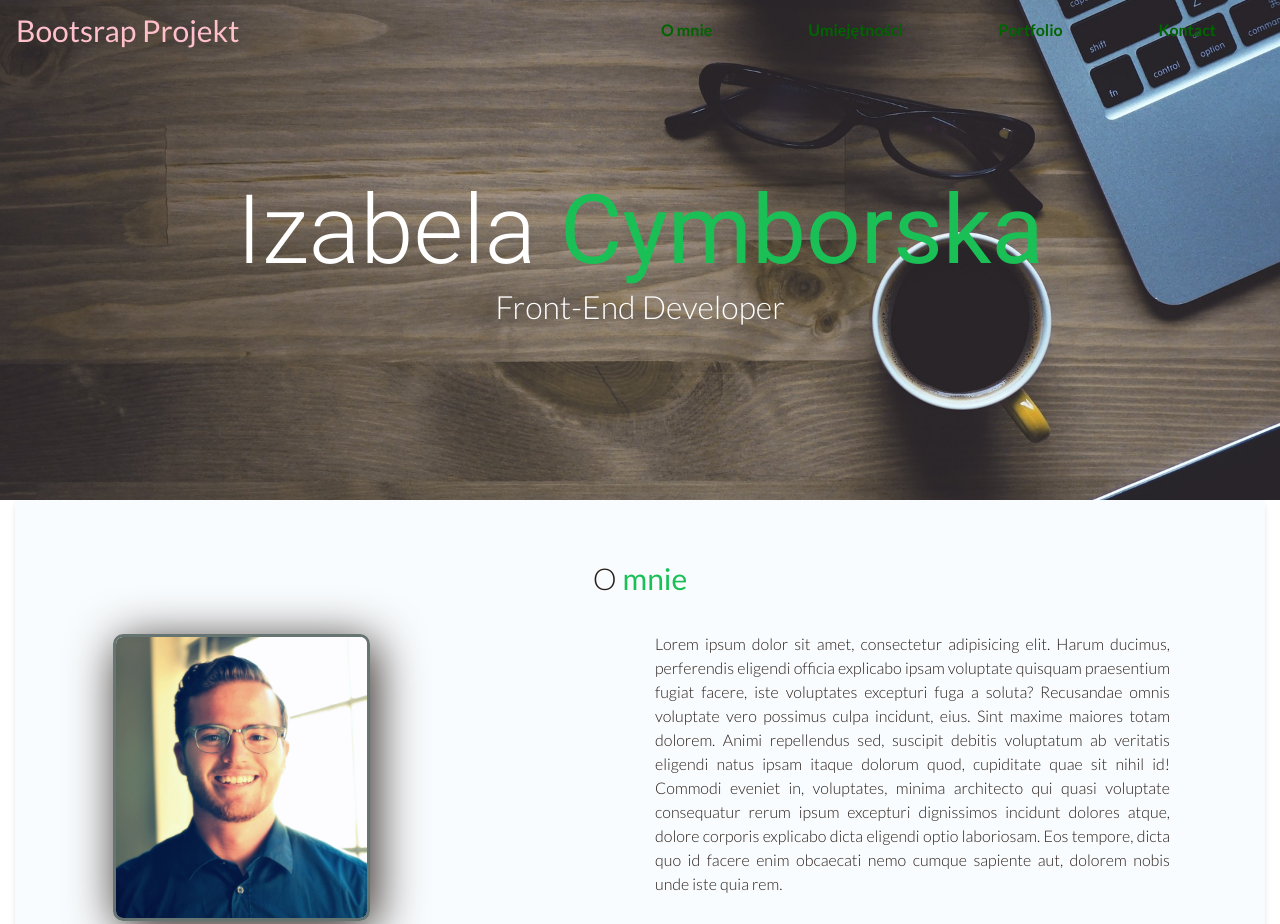
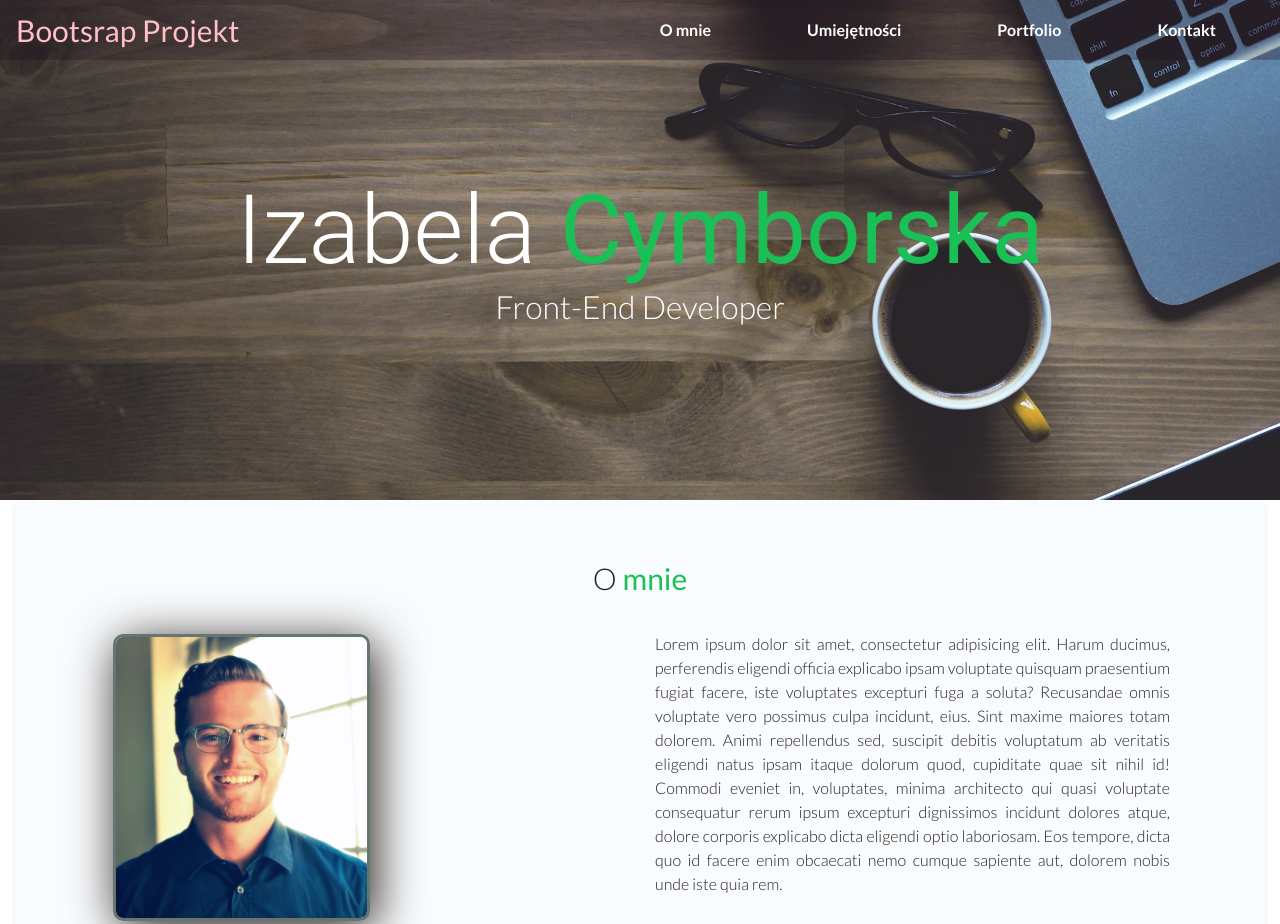
Before and after one commit to izabelacymborska1/css-rozszerzony, a plain HTML site: page portfolio-zadanie-domowe-bootstrap/index.html in a window 1280 px wide. Shown: the top 924 px of the page. Drawn offline with nearby package versions, Linux system fonts and the light colour scheme; a web font is replaced by a local one.

Commit message:
no message

```diff
--- a/portfolio-zadanie-domowe-bootstrap/css/style.css
+++ b/portfolio-zadanie-domowe-bootstrap/css/style.css
@@ -24,6 +24,7 @@ nav {
     height: 60px;
     top: 0;
     z-index: 20;
+    background-color: rgba(34,18,32, .3);
 
 }
 
@@ -42,19 +43,19 @@ nav li {
 
 nav ul li a {
     text-decoration: none;
-    color: #1ac056;
+    color: black;
 }
 
 nav ul li a:hover {
-    color: #291f1a;
+    color: greenyellow;
 }
 .nav-link span {
-    color: darkgreen;
+    color: white;
     font-weight: 600;
     transition: 1s all;
 }
 .nav-link span:hover {
-    color: brown;
+    color: greenyellow;
 
 }
 .navbar-brand span{
--- a/portfolio-zadanie-domowe-bootstrap/index.html
+++ b/portfolio-zadanie-domowe-bootstrap/index.html
@@ -53,7 +53,7 @@
                     <a class="nav-link" href="#team"><span>Portfolio</span></a>
                 </li>
                 <li class="nav-item">
-                    <a class="nav-link" href="#contact"><span>Kontact</span></a>
+                    <a class="nav-link" href="#contact"><span>Kontakt</span></a>
                 </li>
             </ul>
         </div>
```
